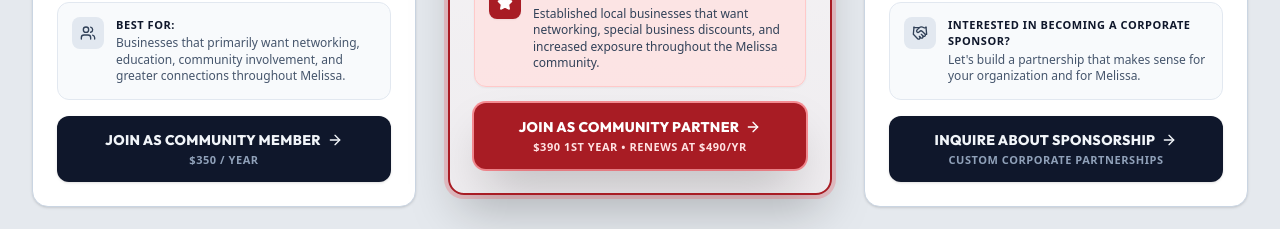
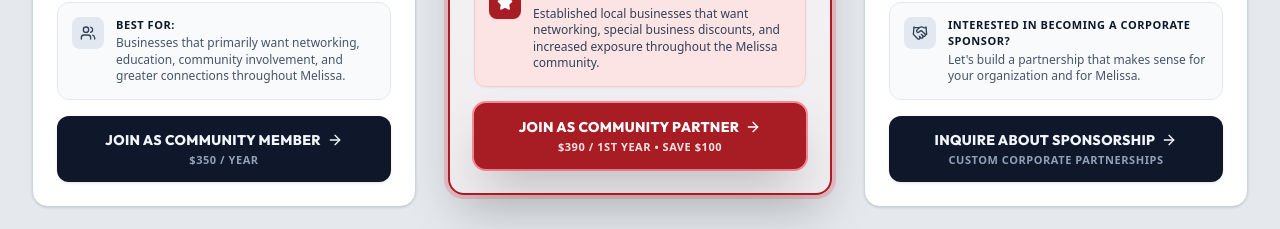
Before and after one commit to brettz6771/community-commerce-melissa, a Next.js app: page /membership in a window 1280 px wide. Shown: the part 1320-1549 px from the top of the page. Built offline with nearby package versions, Linux system fonts and the light colour scheme; no server answers; a web font is replaced by a local one.

Commit message:
fix: simplify checkout CTA button text to say  without renewal text

```diff
--- a/src/app/membership/page.tsx
+++ b/src/app/membership/page.tsx
@@ -349,7 +349,7 @@ function MembershipContent() {
                     <ArrowRight className="w-4 h-4 group-hover:translate-x-1 transition-transform shrink-0" />
                   </div>
                   <div className="text-[11px] font-bold text-red-100 uppercase tracking-wider">
-                    $390 1ST YEAR • RENEWS AT $490/YR
+                    $390 / 1ST YEAR • SAVE $100
                   </div>
                 </button>
               </div>
--- a/src/components/MemberModal.tsx
+++ b/src/components/MemberModal.tsx
@@ -36,7 +36,7 @@ export default function MemberModal({ isOpen, onClose, defaultTier = "Community
   const isTest = selectedTier.toLowerCase().includes("test");
   const isCorporate = !isTest && (selectedTier.toLowerCase().includes("corporate") || selectedTier.toLowerCase().includes("sponsorship"));
   const isPartner = !isTest && selectedTier.toLowerCase().includes("partner");
-  const amountDisplay = isTest ? "$1.00/yr" : isCorporate ? "Custom" : isPartner ? "$390 1st Yr ($490 Renews)" : "$350/yr";
+  const amountDisplay = isTest ? "$1.00" : isCorporate ? "Custom" : isPartner ? "$390" : "$350";
 
   const showTestOption = isTestMode || defaultTier.toLowerCase().includes("test") || isTest;
 
```
